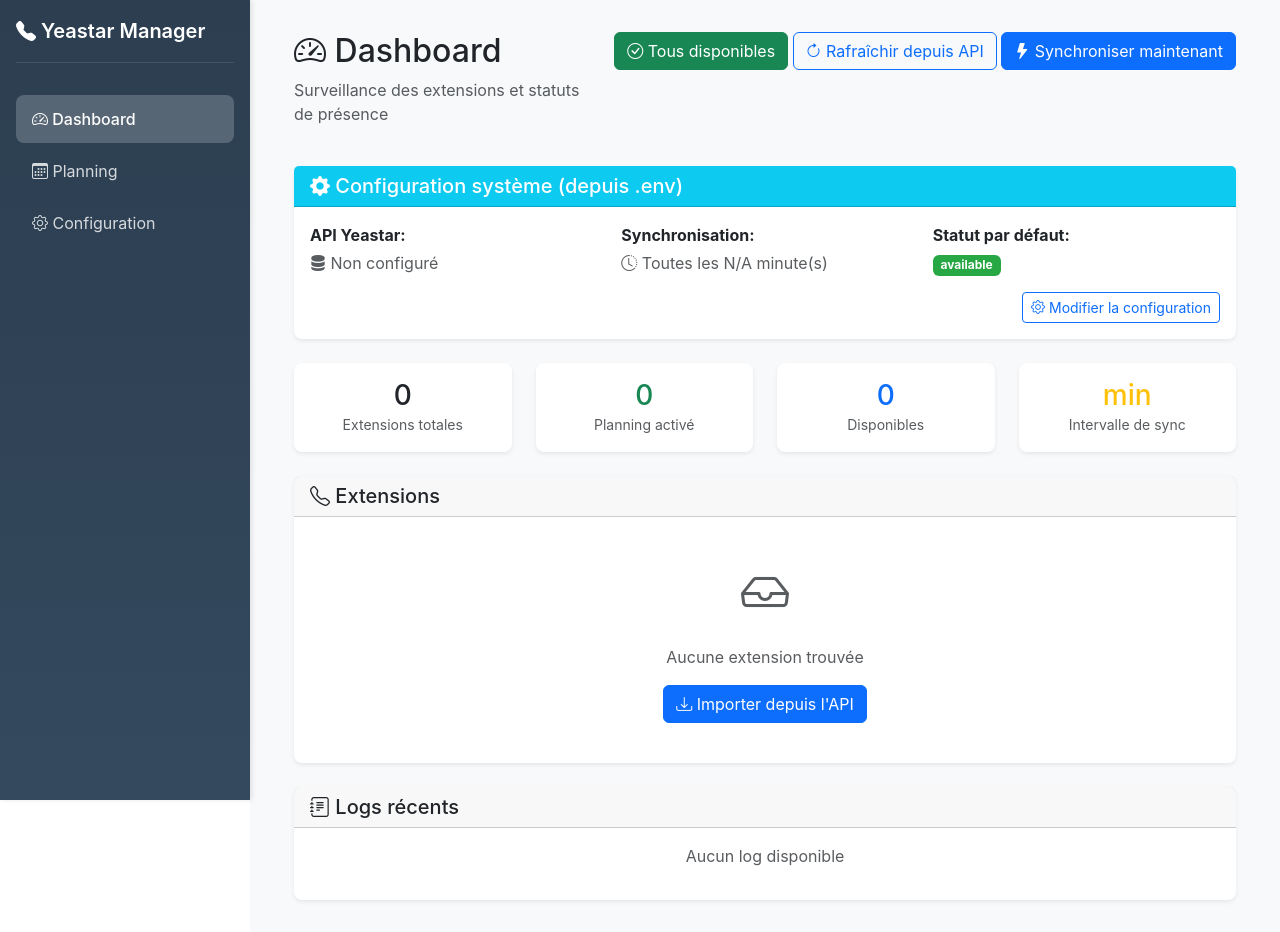
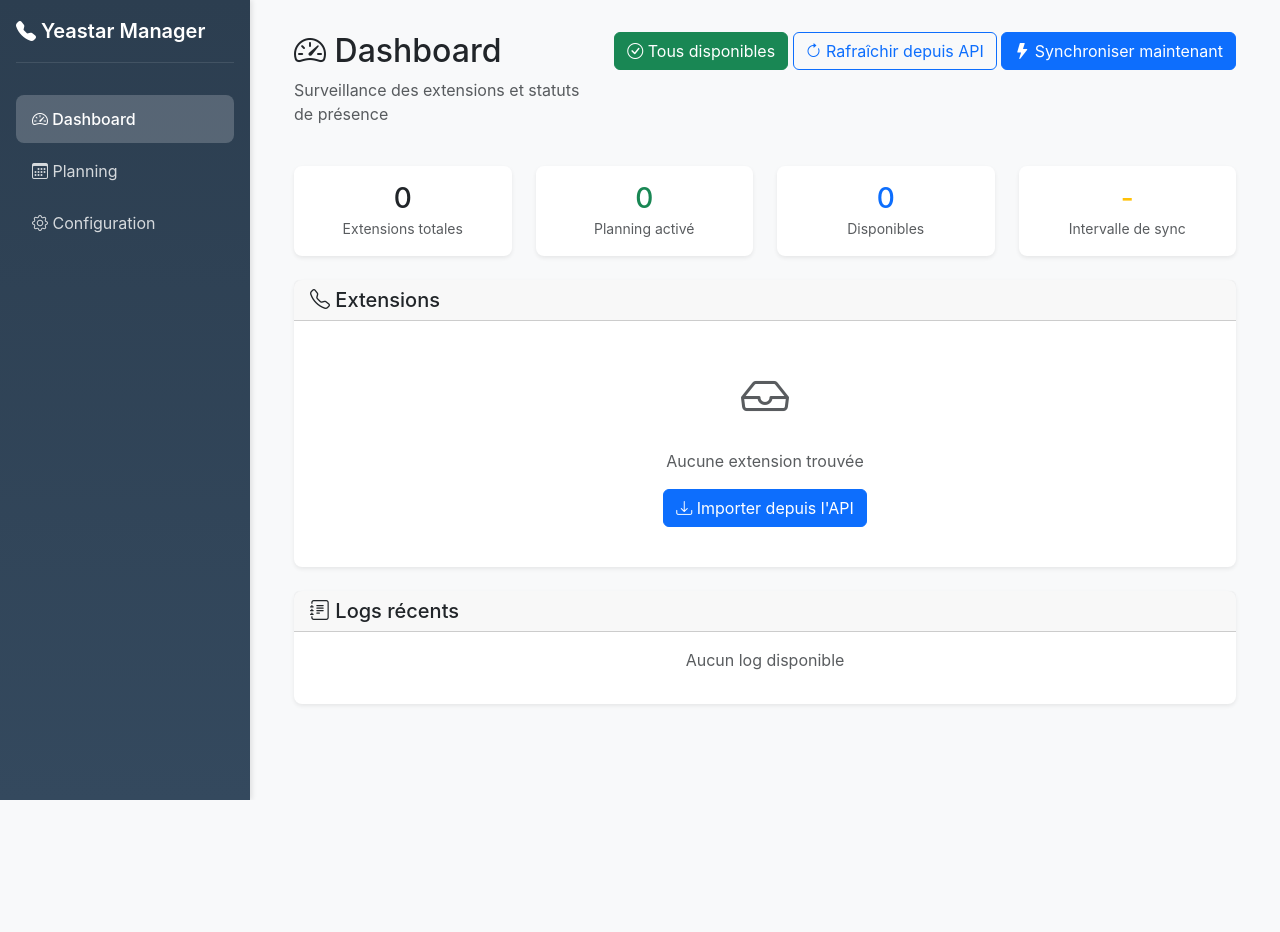
Before and after one commit to Gaetann18/YeastarPBX-iCal-sync, a Flask app: page / in a window 1280 px wide. After the commit the page ends 800 px from the top, so only its background shows below. Run offline with Flask 3, Linux system fonts and the light colour scheme; parts of the project's set-up code (start-up, migrations or seed data) failed here and were passed over.

Commit message:
Initialize config from .env and update dashboard
Added logic to create initial Config from environment variables if not present. Updated dashboard route and template to remove direct display of Yeastar config, reflecting the new initialization process.

```diff
--- a/app/routes/dashboard.py
+++ b/app/routes/dashboard.py
@@ -14,7 +14,7 @@ def index():
 
     return render_template('dashboard.html',
                            extensions=extensions,
-                           yeastar_config=config,
+                           config=config,
                            recent_logs=recent_logs)
 
 
--- a/app/templates/dashboard.html
+++ b/app/templates/dashboard.html
@@ -25,38 +25,6 @@
             </a>
         </div>
     </div>
-
-    <div class="row mb-4">
-        <div class="col-md-12">
-            <div class="card">
-                <div class="card-header bg-info text-white">
-                    <h5 class="mb-0"><i class="bi bi-gear-fill"></i> Configuration système (depuis .env)</h5>
-                </div>
-                <div class="card-body">
-                    <div class="row">
-                        <div class="col-md-4">
-                            <p class="mb-1"><strong>API Yeastar:</strong></p>
-                            <p class="text-muted mb-3"><i class="bi bi-server"></i> {{ yeastar_config.pbx_url if yeastar_config else 'Non configuré' }}</p>
-                        </div>
-                        <div class="col-md-4">
-                            <p class="mb-1"><strong>Synchronisation:</strong></p>
-                            <p class="text-muted mb-3"><i class="bi bi-clock-history"></i> Toutes les {{ yeastar_config.sync_interval_minutes if yeastar_config else 'N/A' }} minute(s)</p>
-                        </div>
-                        <div class="col-md-4">
-                            <p class="mb-1"><strong>Statut par défaut:</strong></p>
-                            <p class="text-muted mb-3"><span class="badge status-{{ yeastar_config.default_unavailable_status if yeastar_config else 'available' }}">{{ yeastar_config.default_unavailable_status if yeastar_config else 'available' }}</span></p>
-                        </div>
-                    </div>
-                    <div class="row">
-                        <div class="col-md-12 text-end">
-                            <a href="{{ url_for('config.index') }}" class="btn btn-outline-primary btn-sm"><i class="bi bi-gear"></i> Modifier la configuration</a>
-                        </div>
-                    </div>
-                </div>
-            </div>
-        </div>
-    </div>
-
     <div class="row mb-4">
         <div class="col-md-3">
             <div class="card text-center">
```
Also changed, not shown: app/__init__.py (+24 -0 lines).
